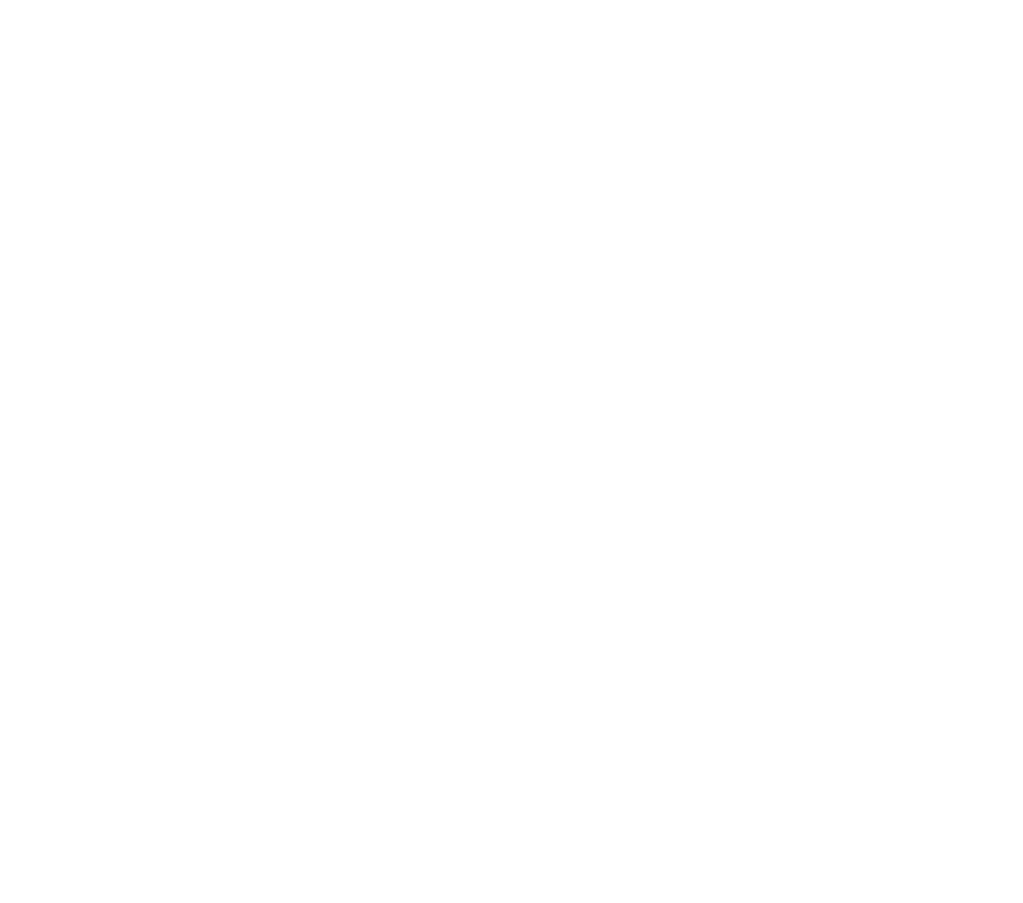
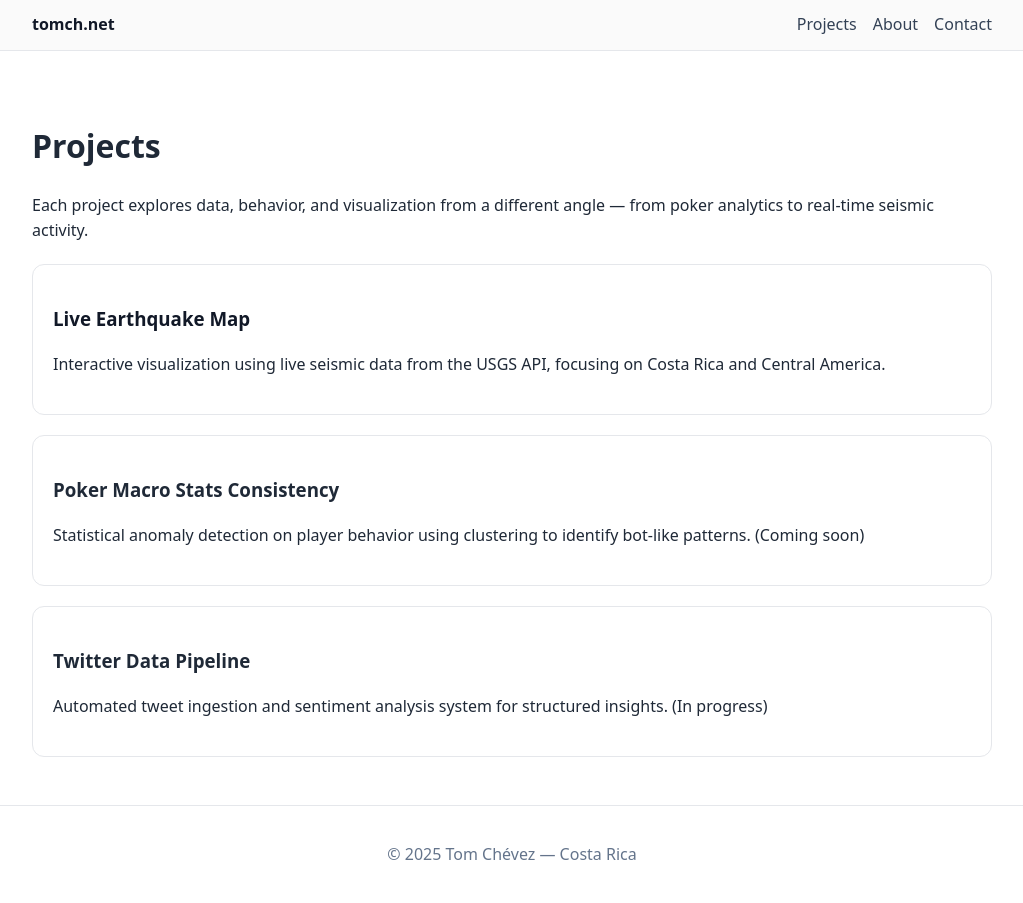
Before and after one commit to Tomchl01/portfolio, a plain HTML site: page projects/index.html in a window 1280 px wide. Shown: the whole page, without its empty margins (128-1151 px from the left). Before the commit the page ends 800 px from the top, so only its background shows below. Drawn offline with Linux system fonts and the light colour scheme.

Commit message:
add projects listing page with styles

```diff
--- a/projects/index.html
+++ b/projects/index.html
@@ -0,0 +1,47 @@
+<!DOCTYPE html>
+<html lang="en">
+<head>
+  <meta charset="utf-8" />
+  <meta name="viewport" content="width=device-width, initial-scale=1" />
+  <title>Projects | Tom Chévez</title>
+  <link rel="stylesheet" href="../style.css" />
+</head>
+<body>
+  <header class="site-header">
+    <nav class="nav">
+      <a class="brand" href="/">tomch.net</a>
+      <div class="spacer"></div>
+      <a href="/projects/">Projects</a>
+      <a href="/#about">About</a>
+      <a href="/#contact">Contact</a>
+    </nav>
+  </header>
+
+  <main class="section">
+    <h1>Projects</h1>
+    <p>Each project explores data, behavior, and visualization from a different angle — from poker analytics to real-time seismic activity.</p>
+
+    <article class="card">
+      <h3><a href="/projects/earthquake/">Live Earthquake Map</a></h3>
+      <p>Interactive visualization using live seismic data from the USGS API, focusing on Costa Rica and Central America.</p>
+    </article>
+
+    <article class="card">
+      <h3>Poker Macro Stats Consistency</h3>
+      <p>Statistical anomaly detection on player behavior using clustering to identify bot-like patterns. (Coming soon)</p>
+    </article>
+
+    <article class="card">
+      <h3>Twitter Data Pipeline</h3>
+      <p>Automated tweet ingestion and sentiment analysis system for structured insights. (In progress)</p>
+    </article>
+  </main>
+
+  <footer class="site-footer">
+    <p>© <span id="year"></span> Tom Chévez — Costa Rica</p>
+  </footer>
+
+  <script src="../script.js"></script>
+  <script>document.getElementById("year").textContent=new Date().getFullYear();</script>
+</body>
+</html>
--- a/style.css
+++ b/style.css
@@ -30,3 +30,22 @@ body { margin: 0; font-family: system-ui, -apple-system, Segoe UI, Roboto, Arial
   .hero h1 { font-size: 1.8rem; }
   .nav { flex-wrap: wrap; justify-content: center; }
 }
+/* Project cards */
+.card {
+  border: 1px solid #e5e7eb;
+  border-radius: 12px;
+  padding: 20px;
+  margin-top: 20px;
+  transition: transform 0.1s ease, box-shadow 0.1s ease;
+}
+.card:hover {
+  transform: translateY(-2px);
+  box-shadow: 0 2px 8px rgba(0,0,0,0.05);
+}
+.card h3 a {
+  text-decoration: none;
+  color: #111827;
+}
+.card h3 a:hover {
+  color: #2563eb;
+}
```
Also changed, not shown: script.js (added).
